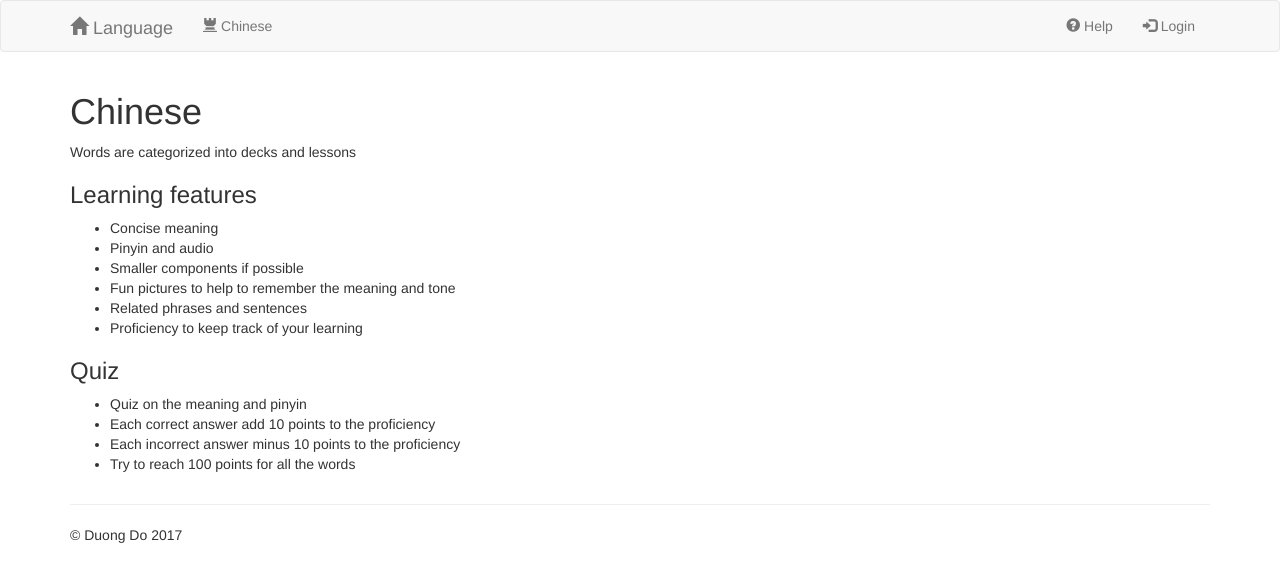
After one commit to duongdo27/language, a Django app: page /help in a window 1280 px wide. The commit adds this page. Shown: the top 582 px of the page. Run offline with Django 3.2, Linux system fonts and the light colour scheme; parts of the project's set-up code (start-up, migrations or seed data) failed here and were passed over; some libraries are stand-ins or nearby versions.

Commit message:
Add Help views

```diff
--- a/chinese/helper.py
+++ b/chinese/helper.py
@@ -25,9 +25,9 @@ def generate_meaning_questions(pick_ideograph, available_ideographs):
         shuffle(current_available_ideographs)
 
         if correct_ideograph.image:
-            question = u'What is the meaning of <img class="text-image" src="/static/images/{}">?'.format(correct_ideograph.image)
+            question = u'What is the <strong>meaning</strong> of <img class="text-image" src="/static/images/{}">?'.format(correct_ideograph.image)
         else:
-            question = u'What is the meaning of {}?'.format(correct_ideograph.text)
+            question = u'What is the <strong>meaning</strong> of {}?'.format(correct_ideograph.text)
         answers = [
             correct_ideograph.meaning,
             current_available_ideographs[0].meaning,
@@ -50,7 +50,7 @@ def generate_pinyin_questions(pick_ideograph, available_ideographs):
         current_available_ideographs = [x for x in available_ideographs if x != correct_ideograph and x.pinyin]
         shuffle(current_available_ideographs)
 
-        question = u'What is the pinyin of {}?'.format(correct_ideograph.text)
+        question = u'What is the <strong>pinyin</strong> of {}?'.format(correct_ideograph.text)
         answers = [
             correct_ideograph.pinyin,
             current_available_ideographs[0].pinyin,
--- a/chinese/templates/base.html
+++ b/chinese/templates/base.html
@@ -33,6 +33,13 @@
                 </li>
             </ul>
             <ul class="nav navbar-nav navbar-right">
+                <li>
+                    <a href="{% url 'chinese:help' %}">
+                        <span class="glyphicon glyphicon-question-sign"></span>
+                        Help
+                    </a>
+                </li>
+
                 {% if user.is_authenticated %}
                 <li class="dropdown">
                     <a href="#" class="dropdown-toggle" data-toggle="dropdown" role="button" aria-haspopup="true" aria-expanded="false">
--- /dev/null
+++ b/chinese/templates/help.html
@@ -0,0 +1,30 @@
+{% extends "base.html" %}
+
+{% block content %}
+
+<h1>Chinese</h1>
+<p>Words are categorized into decks and lessons</p>
+<h3>Learning features</h3>
+<ul>
+    <li>Concise meaning</li>
+    <li>Pinyin and audio</li>
+    <li>Smaller components if possible</li>
+    <li>Fun pictures to help to remember the meaning and tone</li>
+    <li>Related phrases and sentences</li>
+    <li>Proficiency to keep track of your learning</li>
+</ul>
+
+<h3>Quiz</h3>
+<ul>
+    <li>Quiz on the meaning and pinyin</li>
+    <li>Each correct answer add 10 points to the proficiency</li>
+    <li>Each incorrect answer minus 10 points to the proficiency</li>
+    <li>Try to reach 100 points for all the words</li>
+</ul>
+
+{% endblock %}
+
+{% block scripts %}
+{% load staticfiles %}
+<link rel="stylesheet" type="text/css" href="{% static 'styles/ideograph.css' %}">
+{% endblock %}
--- a/chinese/templates/index.html
+++ b/chinese/templates/index.html
@@ -7,7 +7,7 @@
         {% if user.is_authenticated %}
             <p>Click here to learn Chinese</p>
             <p><a class="btn btn-primary btn-lg" href="{% url 'chinese:deck_list' %}">
-                <span class="glyphicon glyphicon-briefcase"></span>
+                <span class="glyphicon glyphicon-tower"></span>
                 Learn Chinese
             </a></p>
         {% else %}
--- a/chinese/urls.py
+++ b/chinese/urls.py
@@ -10,5 +10,6 @@ urlpatterns = [
     url(r'^deck/(?P<pk>\d+)$', views.DeckDetailView.as_view(), name='deck'),
     url(r'^lesson_quiz/(?P<deck_id>\d+)/(?P<lesson>\d+)$', views.QuizView.as_view(), name='lesson_quiz'),
     url(r'^deck_quiz/(?P<deck_id>\d+)$', views.QuizView.as_view(), name='deck_quiz'),
-    url(r'^quiz_submit', views.QuizSubmitView.as_view(), name='quiz_submit'),
+    url(r'^quiz_submit$', views.QuizSubmitView.as_view(), name='quiz_submit'),
+    url(r'^help$', views.HelpView.as_view(), name='help'),
 ]
--- a/chinese/views.py
+++ b/chinese/views.py
@@ -85,3 +85,7 @@ class QuizSubmitView(View):
                 Proficiency.objects.create(user=self.request.user, ideograph_id=ideograph_id, score=10)
 
         return HttpResponse()
+
+
+class HelpView(TemplateView):
+    template_name = "help.html"
```
